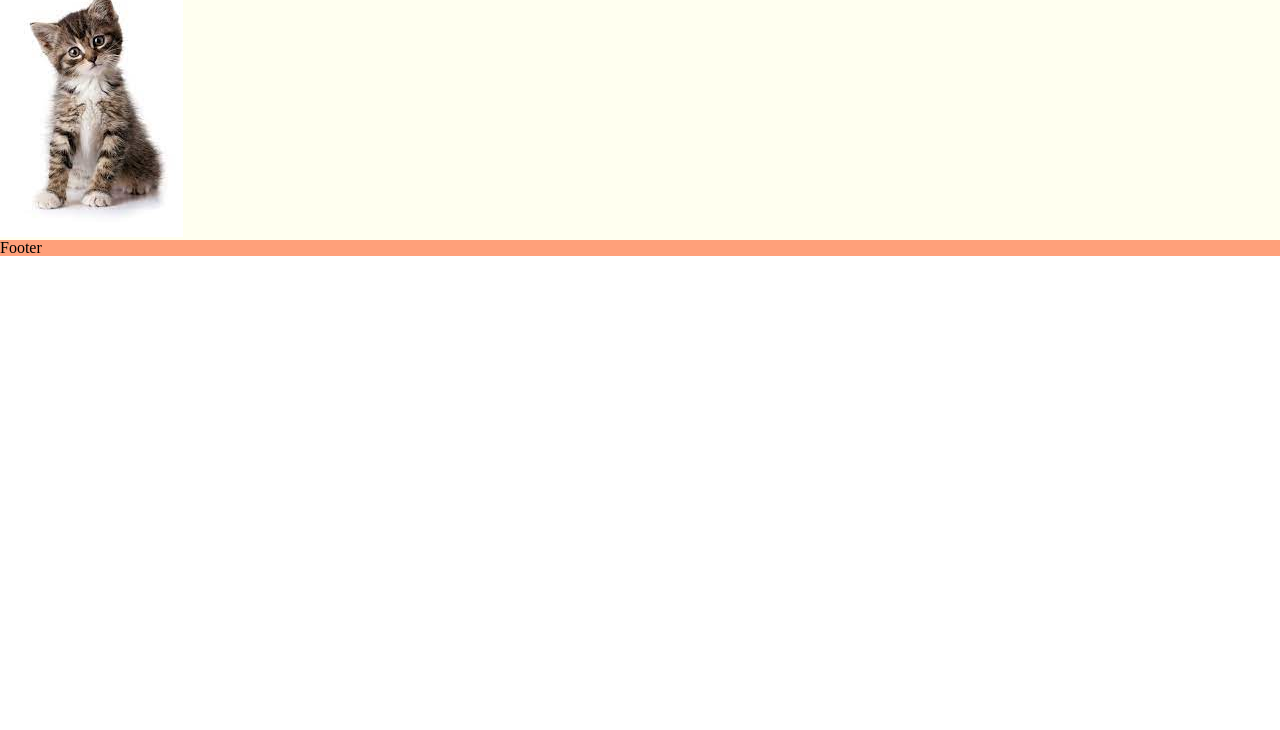
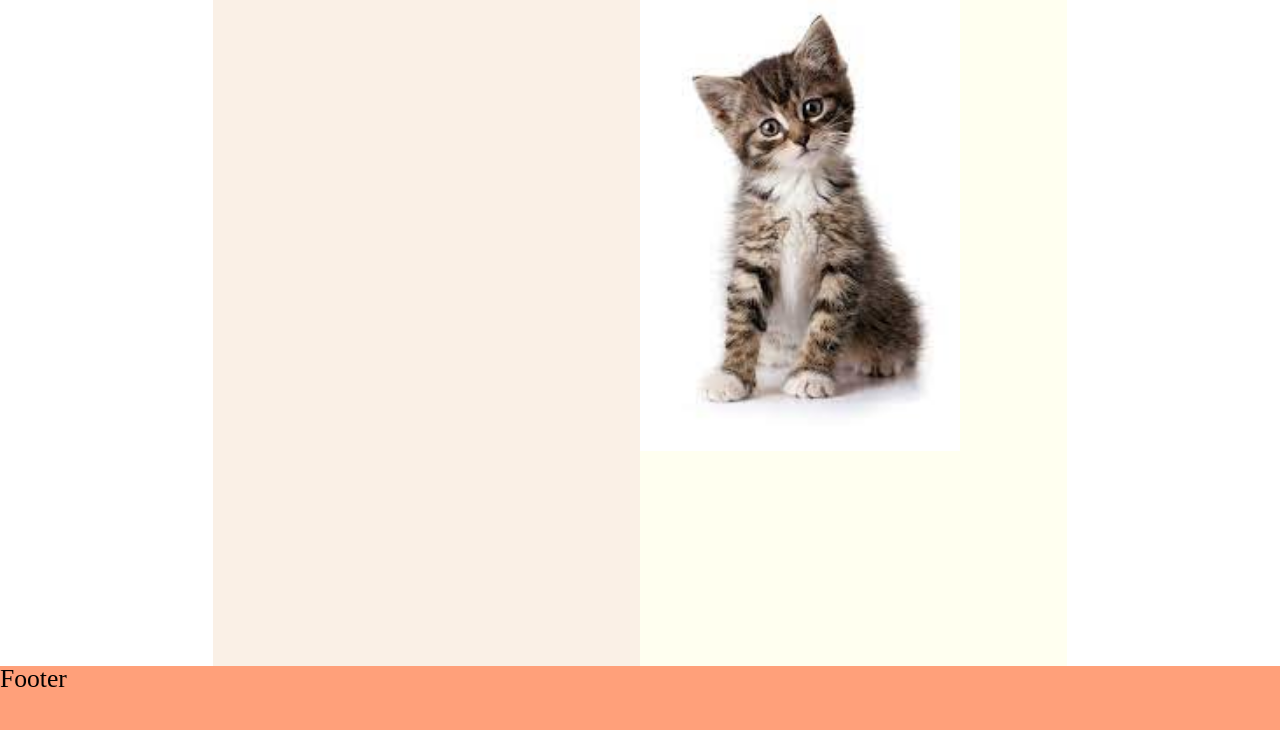
Before and after one commit to mariannehartigan/constantAspectRatio, a plain HTML site: page index.html in a window 1280 px wide. Shown: the part 70-800 px from the top of the page. Drawn offline with Linux system fonts and the light colour scheme.

Commit message:
final code

```diff
--- a/css/constantAspectRatio.css
+++ b/css/constantAspectRatio.css
@@ -1,15 +1,30 @@
+.container {
+  font-size: 2vw;
+  display: grid;
+  grid-template-columns: 1fr 2fr 2fr 1fr;
+  grid-template-rows: 5vh auto 8vh;
+  min-height: 100vh;
+}
+
 .header {
   background: orangered;
+  grid-column: span 4;
 }
 
 .div1 {
   background: linen;
+  grid-column: 2/3;
 }
 
 .div2 {
   background: ivory;
 }
 
+img {
+  width: 25vw;
+}
+
 .footer {
   background: lightsalmon;
+  grid-column: span 4;
 }
```
